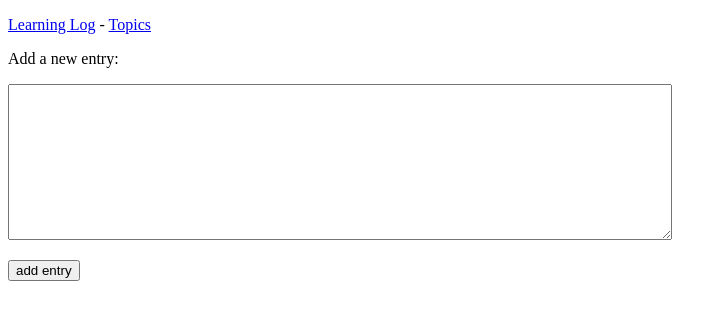
After one commit to wildmaker/learning_log, a Django app: page /new_entry/1/ in a window 1280 px wide. The commit adds this page. Shown: the top 320 px of the page, without its empty margins (0-727 px from the left). Run offline with Django 3.2, Linux system fonts and the light colour scheme; data comes from the database, SQL or seed files in the repository; both versions use the stored data as it was after the commit.

Commit message:
allow user to add a new entry

```diff
--- a/learning_logs/forms.py
+++ b/learning_logs/forms.py
@@ -1,9 +1,16 @@
 from django import forms
 
-from .models import Topic
+from .models import Topic, Entry
 
 class TopicForm(forms.ModelForm):
     class Meta:
         model = Topic
         fields = ['text']
         labels = {'text': ''}
+
+class EntryForm(forms.ModelForm):
+    class Meta:
+        model = Entry
+        fields = ['text']
+        labels = {'text':''}
+        widgets = {'text': forms.Textarea(attrs={'cols': 80})}
--- /dev/null
+++ b/learning_logs/templates/learning_logs/new_entry.html
@@ -0,0 +1,11 @@
+{% extends 'learning_logs/base.html' %}
+
+{% block content %}
+    <p><a href = "{% url 'learning_logs:topic' topic.id %}"></a><p>
+    <p>Add a new entry: </p>
+    <form action = "{% url 'learning_logs:new_entry' topic.id %}" method = "POST">
+        {% csrf_token %}
+        {{ form.as_p }}
+        <button name = "submit">add entry</button>
+    </form>
+{% endblock content %}
--- a/learning_logs/templates/learning_logs/topic.html
+++ b/learning_logs/templates/learning_logs/topic.html
@@ -3,6 +3,9 @@
 {% block content %}
     <p>Topic: {{ topic }}</p>
     <p>Entries: </p>
+    <p>
+        <a href = "{% url 'learning_logs:new_entry' topic.id %}">add new entry</a>
+    </p>
     <ul>
         {% for entry in entries %}
             <li>
--- a/learning_logs/templates/learning_logs/topics.html
+++ b/learning_logs/templates/learning_logs/topics.html
@@ -11,4 +11,5 @@
                 <li>No topics have been added yet.</li>
             {% endfor %}
         </ul>
+        <a href = "{% url 'learning_logs:new_topic' %}">Add a new topic</a>
 {% endblock content %}
--- a/learning_logs/urls.py
+++ b/learning_logs/urls.py
@@ -14,4 +14,6 @@ urlpatterns = [
     # 用于添加新主题的网页
     re_path(r'^new_topic/$', views.new_topic, name = 'new_topic'),
 
+    # 用于添加新条目的页面
+    re_path(r'^new_entry/(?P<topic_id>\d+)/$', views.new_entry, name = 'new_entry')
 ]
--- a/learning_logs/views.py
+++ b/learning_logs/views.py
@@ -1,6 +1,7 @@
 from django.shortcuts import render
 from django.http import HttpResponseRedirect
-from django.core.urlresolvers import reverse
+# from django.core.urlresolvers import reverse
+from django.urls import reverse
 
 # Create your views here.
 
@@ -39,3 +40,26 @@ def new_topic(request):
 
     context = {'form': form}
     return render(request, 'learning_logs/new_topic.html', context)
+
+from .forms import EntryForm
+def new_entry(request, topic_id):
+    """在特定的主题中添加新条目"""
+    topic = Topic.objects.get(id = topic_id)
+
+    if request.method != 'POST':
+        # 未提交数据, 创建一个空表单
+        form = EntryForm()
+    else:
+        # POST提交的数据, 对数据进行处理
+        form = EntryForm(data=request.POST)
+        if form.is_valid():
+            new_entry = form.save(commit = False)
+            new_entry.topic = topic
+            new_entry.save()
+            return HttpResponseRedirect(reverse('learning_logs:topic', args=[topic_id]))
+
+    context = {
+        'topic': topic,
+        'form': form,
+    }
+    return render(request,'learning_logs/new_entry.html',context )
```
Also changed, not shown: learning_logs/templates/learning_logs/new_topic.html (added, +11 -0 lines), db.sqlite3.
